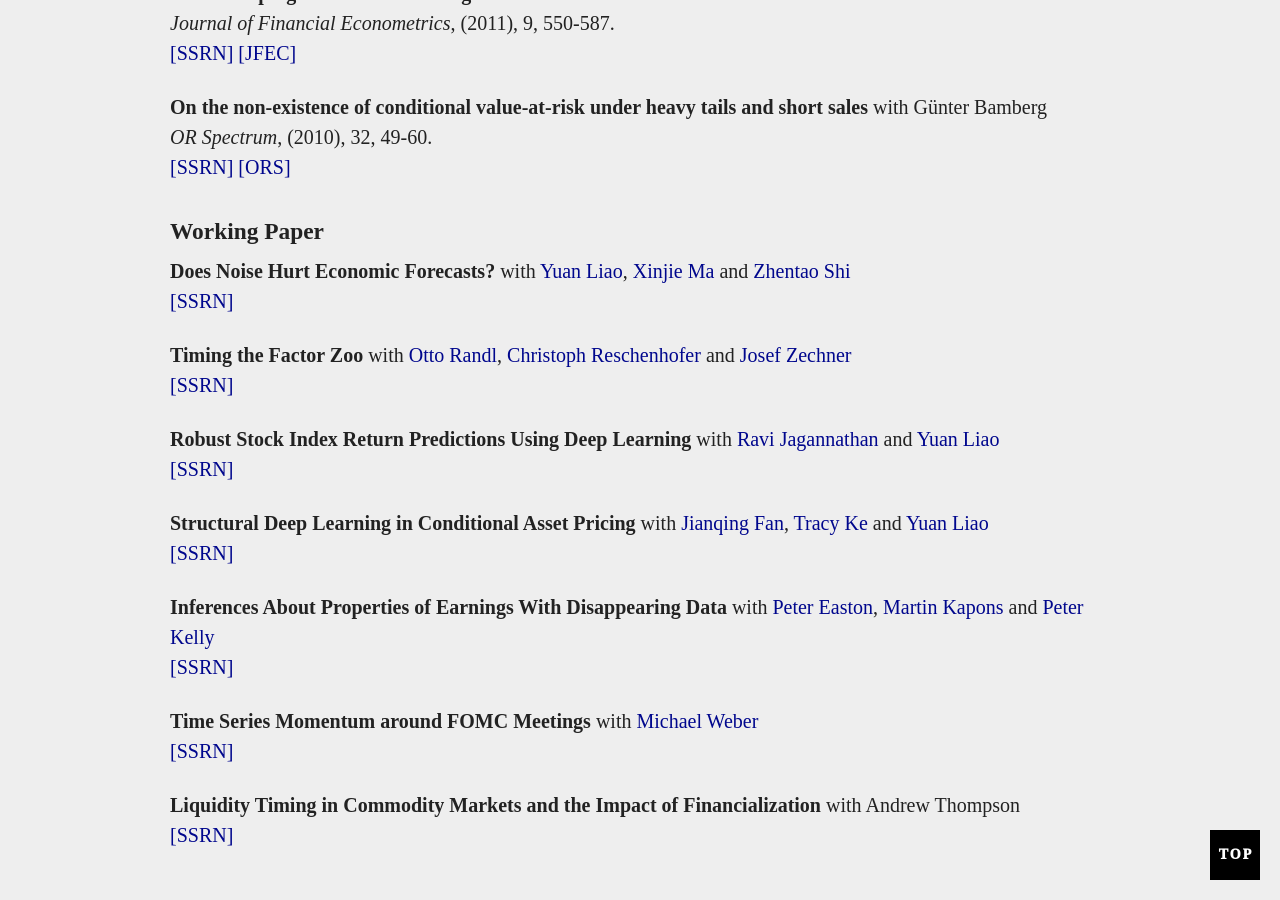
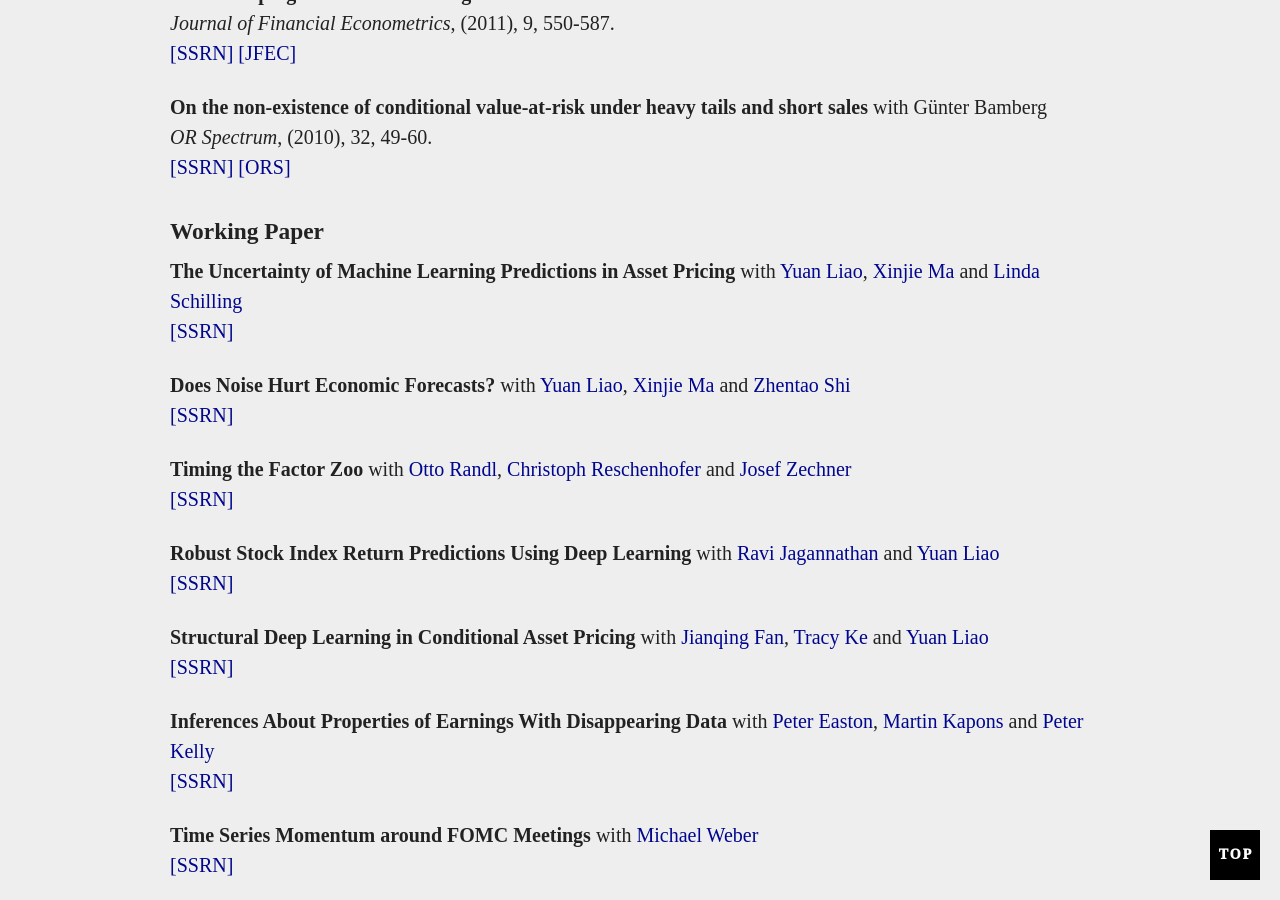
Before and after one commit to aneuhierl/aneuhierl.github.io, a Jekyll site: the page built from research.md, in a window 1280 px wide and 900 px high, scrolled down 1544 px. Built offline with Jekyll 4.4.1, drawn with Linux system fonts in a browser that asks for light colours; comment, search, counter and statistics services are not loaded.

Commit message:
Update research.md

```diff
--- a/research.md
+++ b/research.md
@@ -140,6 +140,9 @@ _OR Spectrum_, (2010), 32, 49-60.
 
 
 ### <a id="wp"></a>Working Paper ###
+**The Uncertainty of Machine Learning Predictions in Asset Pricing**  with [Yuan Liao](https://econweb.rutgers.edu/yl1114/){:target="_blank"}, [Xinjie Ma](https://xinjiema.super.site){:target="_blank"} and [Linda Schilling](https://sites.google.com/view/lindamarleneschilling/home){:target="_blank"}
+[[SSRN]](https://papers.ssrn.com/sol3/papers.cfm?abstract_id=5160731){:target="_blank"}
+
 **Does Noise Hurt Economic Forecasts?**  with [Yuan Liao](https://econweb.rutgers.edu/yl1114/){:target="_blank"}, [Xinjie Ma](https://xinjiema.super.site){:target="_blank"} and [Zhentao Shi](http://zhentaoshi.github.io){:target="_blank"}
 [[SSRN]](https://papers.ssrn.com/sol3/papers.cfm?abstract_id=4659309){:target="_blank"}
 
```
